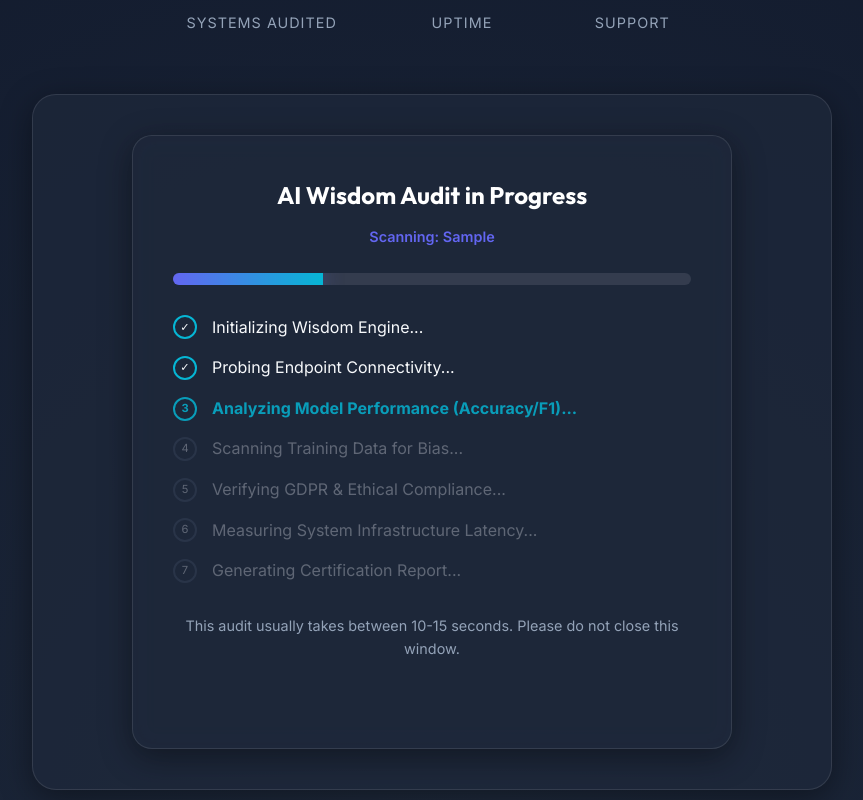
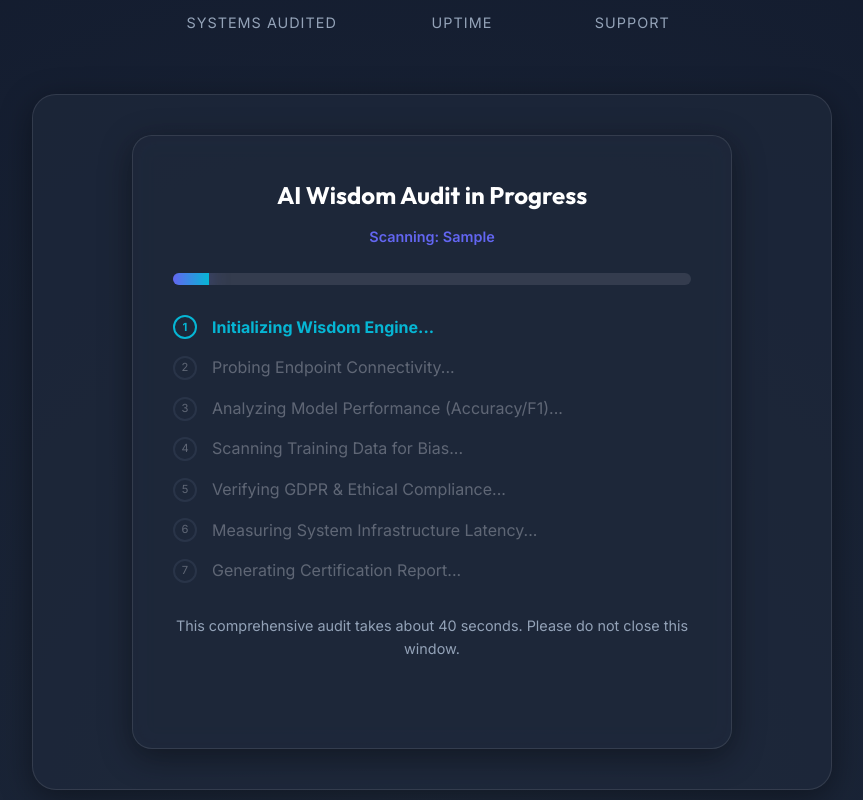
Before and after one commit to omarboudaya-max/ArtificialWisdomReport, a Next.js app in the folder frontend/: page / in a window 1280 px wide. Both pictures are taken after typing "Sample" into the empty fields and a click on the button "START AUDIT". Shown: the part 496-1296 px from the top of the page, without its empty margins (208-1071 px from the left). Built offline with nearby package versions, Linux system fonts and the light colour scheme; no server answers.

Commit message:
Extend loading sequence to 40 seconds

```diff
--- a/frontend/src/app/page.tsx
+++ b/frontend/src/app/page.tsx
@@ -35,7 +35,7 @@ export default function Home() {
           setIsLoading(false);
           // Use window.location for a hard redirect to clear all state
           window.location.href = `/dashboard?id=${auditId}`;
-        }, 9500);
+        }, 40000);
         return;
       }
     } catch (error) {
@@ -47,7 +47,7 @@ export default function Home() {
     setTimeout(() => {
       setIsLoading(false);
       window.location.href = `/dashboard?id=${fallbackId}`;
-    }, 9500);
+    }, 40000);
   };
 
   const [activeTab, setActiveTab] = useState('url');
--- a/frontend/src/components/AuditProgress.tsx
+++ b/frontend/src/components/AuditProgress.tsx
@@ -23,7 +23,7 @@ const AuditProgress: React.FC<{ targetUrl?: string }> = ({ targetUrl }) => {
         }
         return prev + 1;
       });
-    }, 95); // Roughly 9.5 seconds
+    }, 400); // 40 seconds total (400ms * 100)
 
     return () => clearInterval(interval);
   }, []);
@@ -79,7 +79,7 @@ const AuditProgress: React.FC<{ targetUrl?: string }> = ({ targetUrl }) => {
       </div>
 
       <p style={{ marginTop: '30px', fontSize: '0.9rem', color: '#94a3b8' }}>
-        This audit usually takes between 10-15 seconds. Please do not close this window.
+        This comprehensive audit takes about 40 seconds. Please do not close this window.
       </p>
     </div>
   );
```
